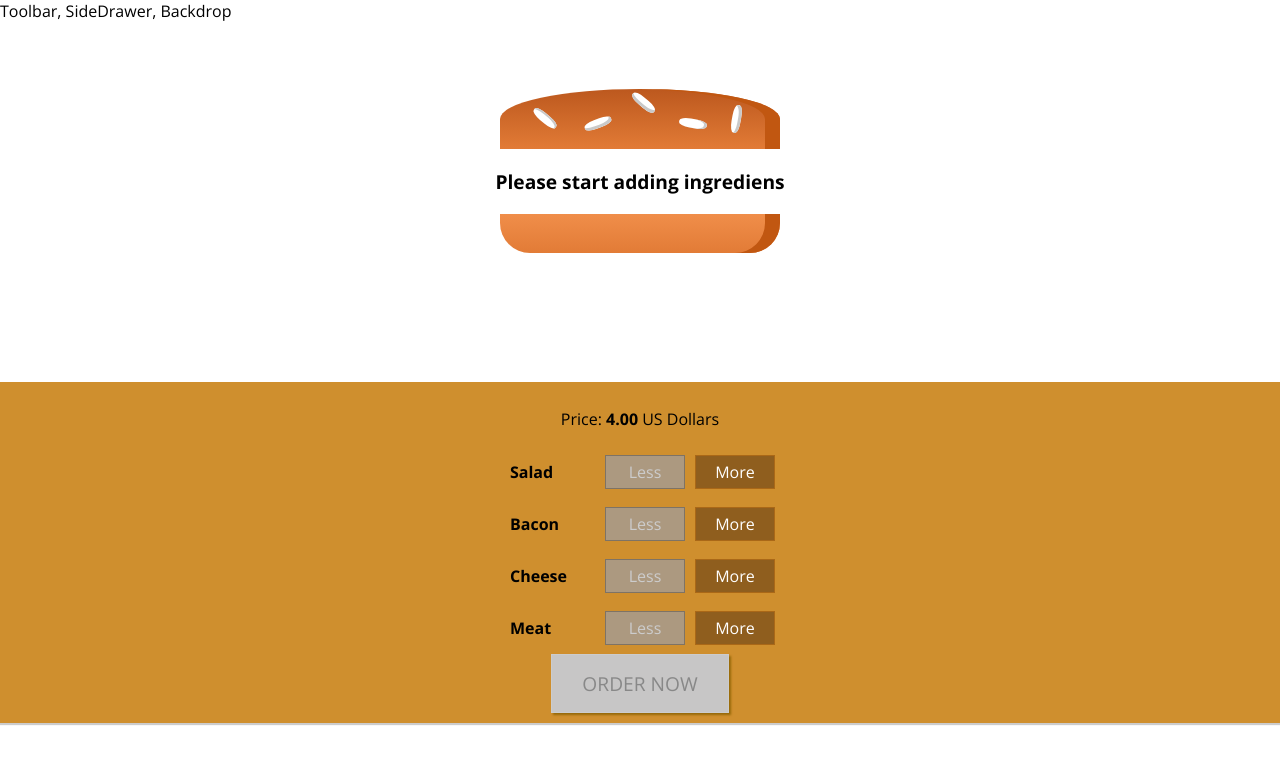
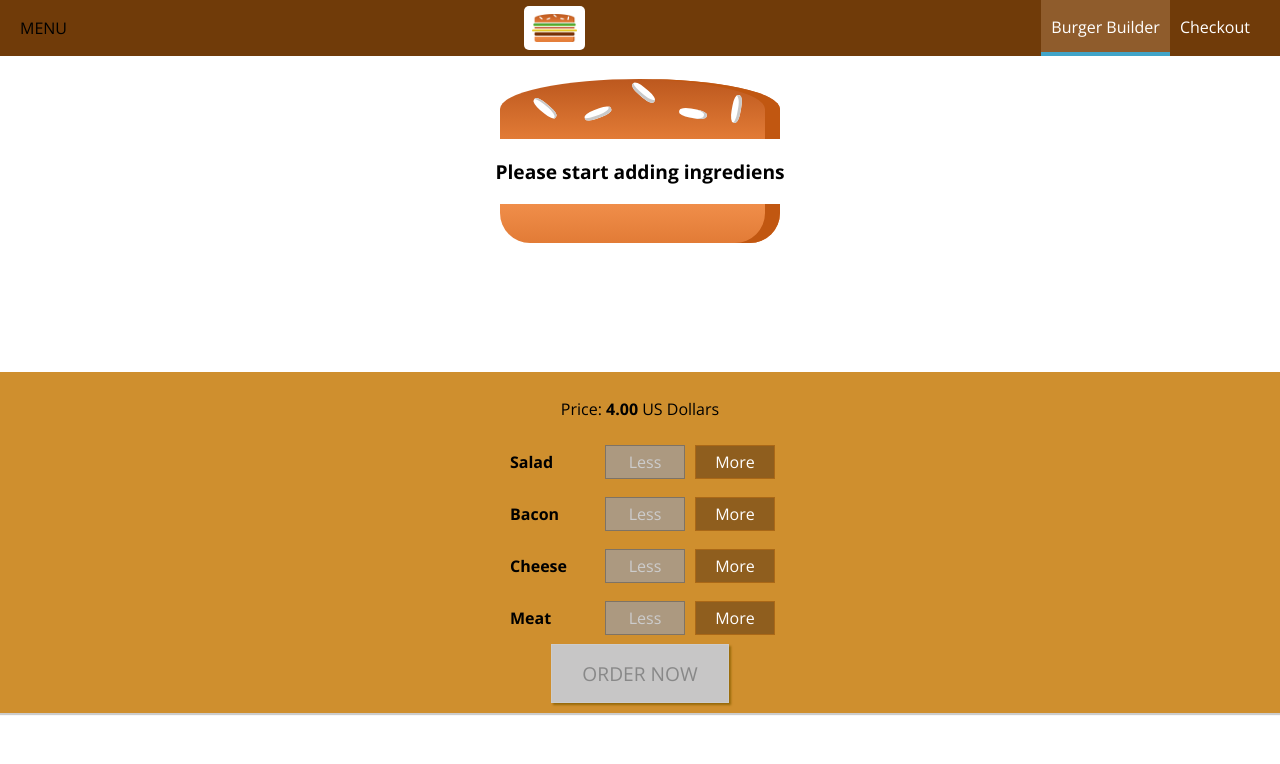
Before and after one commit to Yankowski/burgerApp, a React app: page / in a window 1280 px wide. Shown: the top 764 px of the page. Built offline with nearby package versions, Linux system fonts and the light colour scheme.

Commit message:
add simple navigation bar

```diff
--- a/src/components/Burger/OrderSummary/OrderSummary.js
+++ b/src/components/Burger/OrderSummary/OrderSummary.js
@@ -15,6 +15,7 @@
         <ul>
             {ingredientSummary}
         </ul>
+        <p><strong>Total Price:{props.price.toFixed(2)}</strong></p>
         <p>Continue to Checkout</p>
         <Button btnType="Danger" clicked={props.purchaseCanceled}>CANCEL</Button>
         <Button btnType="Success" clicked={props.purchaseContinued}>CONTINUE</Button>
--- a/src/components/Layout/Layout.css
+++ b/src/components/Layout/Layout.css
@@ -1,3 +1,3 @@
 .Content {
-    margin-top: 60px;
+    margin-top: 72px;
 }
--- a/src/components/Layout/Layout.js
+++ b/src/components/Layout/Layout.js
@@ -1,10 +1,11 @@
 import React from 'react';
 import Auxiliary from '../../hoc/Auxiliary';
+import Toolbar from '../Navigation/Toolbar/Toolbar';
 import classes from './Layout.css';
 
 const layout = (props) => (
     <Auxiliary >
-    <div> Toolbar, SideDrawer, Backdrop</div>
+    <Toolbar/>
     <main className={classes.Content}>
         {props.children}
     </main>
--- /dev/null
+++ b/src/components/Logo/Logo.css
@@ -0,0 +1,11 @@
+.Logo {
+    background-color: white;
+    padding:  8px;
+    height: 80%;
+    box-sizing: border-box;
+    border-radius: 5px;
+}
+
+.Logo img{
+    height: 100%;
+}
--- /dev/null
+++ b/src/components/Logo/Logo.js
@@ -0,0 +1,11 @@
+import React from 'react';
+import burgerLogo from '../../assets/images/burger-logo.png';
+import classes from './Logo.css';
+
+const logo = (props) => (
+    <div className={classes.Logo}>
+        <img src={burgerLogo} alt="MyBurger" />
+    </div>
+);
+
+export default logo;
--- /dev/null
+++ b/src/components/Navigation/NavigationItems/NavigationItem/NavigationItem.css
@@ -0,0 +1,26 @@
+.NavigationItem {
+    margin: 0;
+    box-sizing: border-box;
+    display: flex;
+    height: 100%;
+    align-items: center;
+}
+
+.NavigationItem a{
+    color: white;
+    text-decoration: none;
+    height: 100%;
+    padding: 16px 10px;
+    border-bottom: 4px solid transparent;
+    box-sizing: border-box;
+    display: block;
+
+}
+
+.NavigationItem a:hover,
+.NavigationItem a:active,
+.NavigationItem a.active{
+    background-color: #8F5C2C;
+    border-bottom: 4px solid #40A4C8;
+    color: white;
+}
--- /dev/null
+++ b/src/components/Navigation/NavigationItems/NavigationItem/NavigationItem.js
@@ -0,0 +1,15 @@
+import React from 'react';
+import classes from './NavigationItem.css'
+
+const navigationItem = (props) => {
+    return (
+    <li className={classes.NavigationItem}>
+    <a href={props.link}
+    className={props.active ?classes.active : null}
+    >
+    {props.children}
+    </a></li>
+    ) ;
+}
+
+export default navigationItem;
--- /dev/null
+++ b/src/components/Navigation/NavigationItems/NavigationItems.css
@@ -0,0 +1,8 @@
+.NavigationItems{
+    margin: 0;
+    padding: 0;
+    list-style: none;
+    display: flex;
+    align-items: center;
+    height: 100%;
+}
--- /dev/null
+++ b/src/components/Navigation/NavigationItems/NavigationItems.js
@@ -0,0 +1,14 @@
+import React from 'react';
+import classes from './NavigationItems.css';
+import NavigationItem from './NavigationItem/NavigationItem';
+
+const navigationItems = (props) => {
+return (
+    <ul className={classes.NavigationItems}>
+        <NavigationItem link="/" active>Burger Builder</NavigationItem>
+        <NavigationItem link="/">Checkout</NavigationItem>
+    </ul>
+) ;
+}
+
+export default navigationItems;
--- /dev/null
+++ b/src/components/Navigation/Toolbar/Toolbar.css
@@ -0,0 +1,18 @@
+.Toolbar {
+    height: 56px;
+    width: 100%;
+    position: fixed;
+    top: 0;
+    left: 0;
+    background-color: #703b09;
+    display: flex;
+    justify-content: space-between;
+    align-items: center;
+    padding: 0 20px;
+    box-sizing: border-box;
+    z-index: 90;
+}
+.Toolbar nav{
+    height: 100%;
+
+}
--- /dev/null
+++ b/src/components/Navigation/Toolbar/Toolbar.js
@@ -0,0 +1,19 @@
+import React from 'react';
+import classes from './Toolbar.css';
+import Logo from '../../Logo/Logo';
+import NavigationItems from '../NavigationItems/NavigationItems'
+const toolbar = (props) => {
+
+    return(
+        <header className={classes.Toolbar}>
+            <div>MENU</div>
+            <Logo/>
+            <NavigationItems>
+
+            </NavigationItems>
+
+        </header>
+    );
+}
+
+export default toolbar;
--- a/src/containers/BurgerBuilder/BurgerBuilder.js
+++ b/src/containers/BurgerBuilder/BurgerBuilder.js
@@ -91,6 +91,7 @@
                 <Modal show={this.state.purchasing} modalClosed={this.purchaseCancelHandler}>
                     <OrderSummary
                     ingredients={this.state.ingrediens}
+                    price={this.state.totalPrice}
                     purchaseCanceled={this.purchaseCancelHandler}
                     purchaseContinued={this.purchaseContinueHandler}
                     ></OrderSummary>
```
Also changed, not shown: src/assets/images/burger-logo.png (added).
